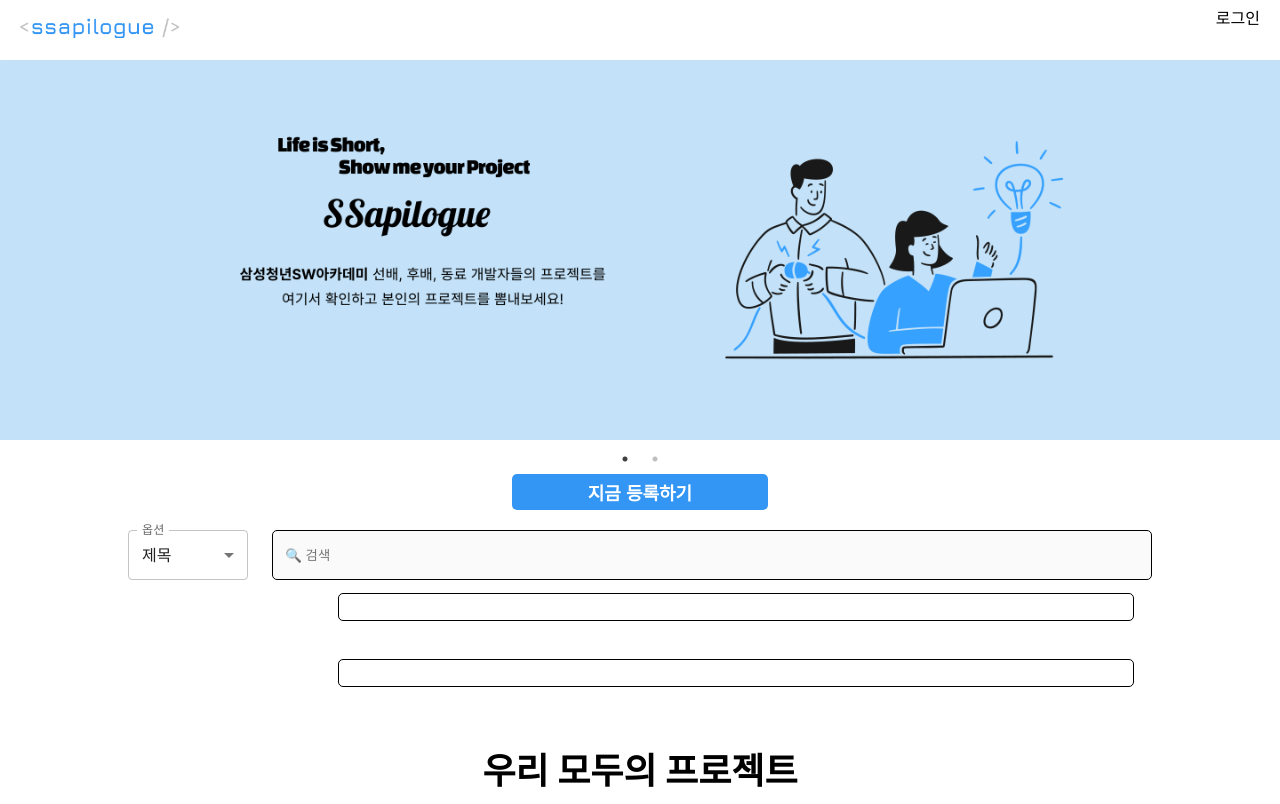
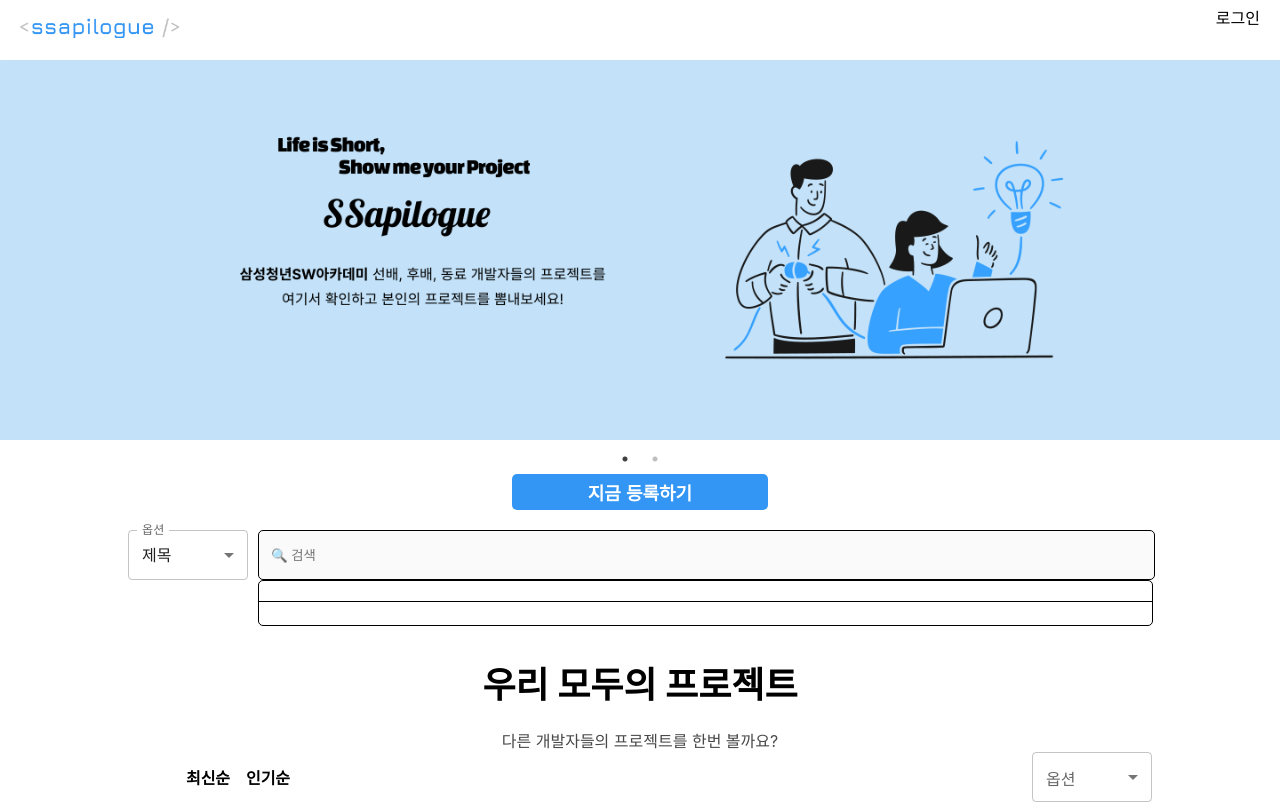
Before and after one commit to kimhyeongjun95/Ssapilogue, a React (Create React App) app in the folder frontend/: page / in a window 1280 px wide. Shown: the top 804 px of the page. Built offline with nearby package versions, Linux system fonts and the light colour scheme; a small style sheet from the web is missing.

Commit message:
chore: 메인페이지 검색 css

```diff
--- a/frontend/src/pages/HomePage/index.jsx
+++ b/frontend/src/pages/HomePage/index.jsx
@@ -2,7 +2,7 @@
 import { Link } from 'react-router-dom';
 import API from "../../api/API";
 import Select from "../../components/Select"
-import FormControl from '@mui/material/FormControl';
+import Grid from '@mui/material/Grid';
 import { Chip } from "@mui/material"
 import Card from "../../components/Card"
 import Slide1 from "../../assets/Slide1.png"
@@ -11,6 +11,7 @@
 import "slick-carousel/slick/slick.css";
 import "slick-carousel/slick/slick-theme.css";
 import "./style.scss"
+import { grid } from "@mui/system";
 
 const HomePage = () => {
 
@@ -114,30 +115,30 @@
         </Link>
 
         <div className="home-search">
-          <FormControl sx={{ width: 140 }}>
           <Select onChange={handleOption} option={option} />
-          </FormControl>
+          <div style={{ width : "100%" }}>
             <input className="home-search-input" placeholder="🔍 검색" type="text" onChange={e => search(e)} onKeyPress={(e) => search(e)} />
-        </div>
-
             <div className="home-search-main">
+              <div className="home-search-title">
                 {dropResult && dropResult.map((search, idx) => (
-            <div key={idx}>
+                  <div style={{ marginBottom : "3px" }} key={idx}>
                     {search.title}
                   </div>
                 ))}
               </div>
-
-        <div className="home-search-main">
+              <div className="home-search-tech">
                 {techSearchResult && techSearchResult.map((tech, idx) => (
                   <span key={idx}>
                     <Chip
                       onClick={techStackClickSearch}
-                style={{ height : "24px", marginRight : "3px", backgroundColor : "#3396F4", color:'white', fontWeight:'bold'}}
+                      style={{ height : "24px", marginRight : "5px", backgroundColor : "#3396F4", color:'white', fontWeight:'bold'}}
                       label={tech}
                     />
                   </span>
                 ))}
+              </div>
+            </div>
+          </div>
         </div>
 
         <div className="home-body-title">
@@ -157,8 +158,10 @@
         </div>
 
         <div className="cards-grid">
+          <Grid container>
             {searchResult && searchResult.map((search, idx) => (
-            <div key={idx}>
+              <Grid item xl={4} md={6} sm={12}>
+                <div className="home-card" key={idx}>
                   <Card
                     title={search.title}
                     content={search.introduce}
@@ -170,7 +173,10 @@
                     thumbnail={search.thumbnail}
                   />
                 </div>
+              </Grid>
             ))}
+          </Grid>
+
         </div>
       </div>
     </>
--- a/frontend/src/pages/HomePage/style.scss
+++ b/frontend/src/pages/HomePage/style.scss
@@ -1,11 +1,3 @@
-.cards-grid {
-  width: 80%;
-  display: flex;
-  justify-content: space-around;
-  flex-wrap: wrap;
-  // align-items: center;
-}
-
 .slide-image {
   min-width: 500px;
 }
@@ -41,23 +33,33 @@
 }
 
 .home-search-input {
-  margin-left: 20px;
+  margin-left: 10px;
   padding-left: 12px;
-  width: 95%;
+  width: 97.5%;
+  height: 46px;
   background-color: #fafafa;
   border: 1px solid black;
   border-radius: 5px;
 }
 
 .home-search-main {
-  max-height: 126px;
-  width: 60%;
+  margin-left: 10px;
+  width: calc(97.5% + 12px);
   border: 1px solid black;
   border-radius: 5px;
-  margin:1% 0 2% 15%;
-  padding: 1%;
-  overflow: hidden;
+}
+
+.home-search-title {
+  max-height: 126px;
+  border-bottom: 1px solid black;
+  overflow: scroll;
   overflow-x: hidden;
+  margin-bottom: 5px;
+  padding: 10px 2%;
+}
+
+.home-search-tech {
+  padding: 1% 2%;
 }
 
 .home-body-title {
@@ -88,8 +90,15 @@
   font-weight: bold;
 }
 
-// .body {
+.cards-grid {
+  width: 80%;
+  max-width: 1500px;
+  display: flex;
+  justify-content: space-around;
+  flex-wrap: wrap;
+}
 
-//   -ms-overflow-style: none;
-// }
-// ::-webkit-scrollbar { display: none; }
+.home-card {
+  display: flex;
+  justify-content: center;
+}
```
Lines whose indentation alone changed are shown as unchanged.
